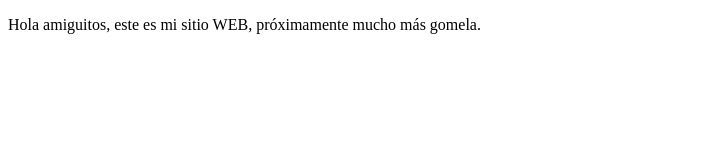
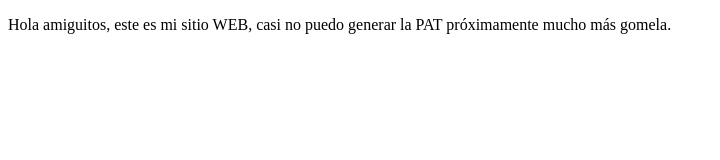
Before and after one commit to andrescano11/ProjectDemoCursoPrework, a plain HTML site: page index.html in a window 1280 px wide. Shown: the whole page, without its empty margins (0-720 px from the left). Drawn offline with Linux system fonts and the light colour scheme.

Commit message:
cambios PAT

```diff
--- a/index.html
+++ b/index.html
@@ -8,7 +8,7 @@
 </head>
 <body>
    <p>
-       Hola amiguitos, este es mi sitio WEB, próximamente mucho más gomela.
+       Hola amiguitos, este es mi sitio WEB, casi no puedo generar la PAT próximamente mucho más gomela.
    </p>
 </body>
 </html>
```
